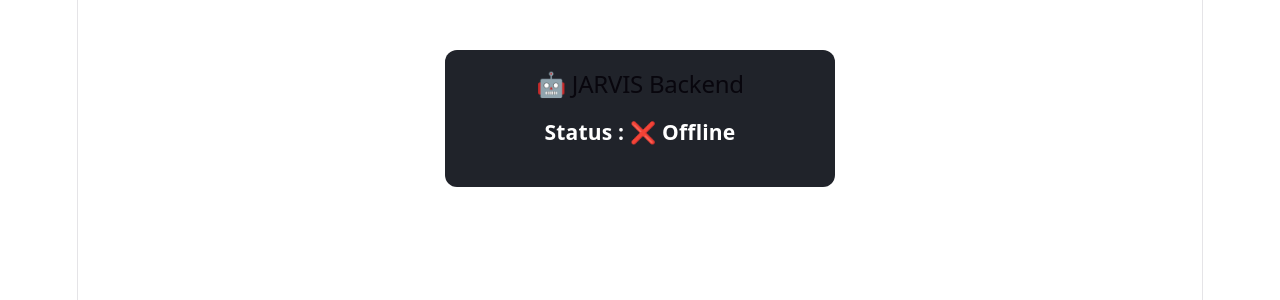
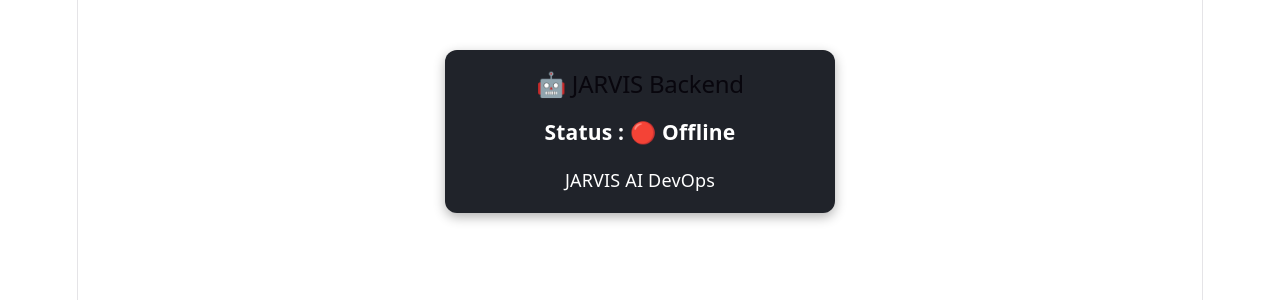
Before and after one commit to Adityachandkaushik/jarvis-ai-devops, a React app in the folder frontend/: page / in a window 1280 px wide. Shown: the top 300 px of the page. Built offline with nearby package versions, Linux system fonts and the light colour scheme; no server answers; the HTML template or start-up script is replaced by a standard one.

Commit message:
feat(ui): improve health status card

```diff
--- a/frontend/src/components/HealthCard.jsx
+++ b/frontend/src/components/HealthCard.jsx
@@ -2,12 +2,29 @@ import { useEffect, useState } from "react";
 import api from "../services/api";
 
 function HealthCard() {
-    const [health, setHealth] = useState(null);
+    const [health, setHealth] = useState({
+        status: "loading",
+        service: "",
+        version: "",
+    });
 
     useEffect(() => {
         api.get("/health/")
-            .then((res) => setHealth(res.data))
-            .catch(() => setHealth({ status: "offline" }));
+            .then((res) => {
+                console.log("✅ Backend Response:", res.data);
+                setHealth(res.data);
+            })
+            .catch((err) => {
+                console.error("❌ Axios Error:", err);
+                console.error("Response:", err.response);
+                console.error("Request:", err.request);
+
+                setHealth({
+                    status: "offline",
+                    service: "JARVIS AI DevOps",
+                    version: "",
+                });
+            });
     }, []);
 
     return (
@@ -16,23 +33,27 @@ function HealthCard() {
                 padding: "20px",
                 borderRadius: "12px",
                 background: "#20232a",
-                color: "white",
+                color: "#fff",
                 width: "350px",
                 margin: "50px auto",
                 textAlign: "center",
+                boxShadow: "0 4px 12px rgba(0,0,0,0.3)",
             }}
         >
             <h2>🤖 JARVIS Backend</h2>
 
             <h3>
                 Status :
-                {health?.status === "healthy"
-                    ? " ✅ Healthy"
-                    : " ❌ Offline"}
+                {health.status === "healthy"
+                    ? " 🟢 Healthy"
+                    : health.status === "loading"
+                    ? " 🟡 Loading..."
+                    : " 🔴 Offline"}
             </h3>
 
-            <p>{health?.service}</p>
-            <small>{health?.version}</small>
+            <p>{health.service}</p>
+
+            <small>{health.version}</small>
         </div>
     );
 }
```
